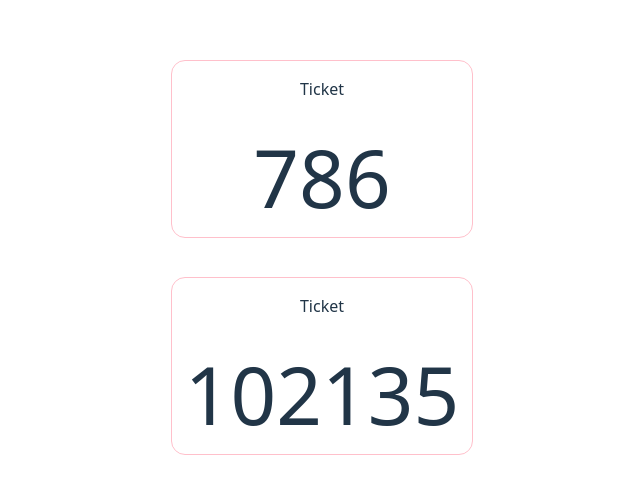
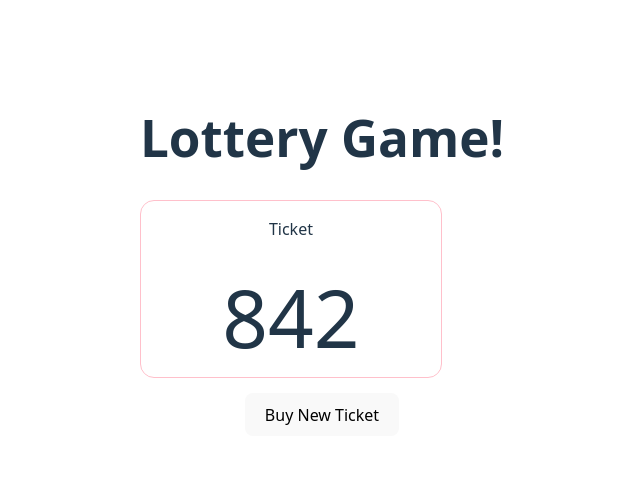
Before and after one commit to mayankchugh17/Lottery, a React (Vite) app: page / in a window 1280 px wide. Shown: the part 135-628 px from the top of the page, without its empty margins (318-958 px from the left). Built offline with nearby package versions, Linux system fonts and the light colour scheme.

Commit message:
winningSum has been declared

```diff
--- a/src/App.jsx
+++ b/src/App.jsx
@@ -1,14 +1,12 @@
-import LotteryGame from './Lotterygame'
+import LotteryGame from './Lottery.jsx'
 import Ticket from './Ticket.jsx'
+
 import './App.css'
 
 function App() {
   return (
    <>
-      <Ticket ticket={[7,8,6]} />
-      <br />
-      <Ticket ticket={[10,2,13,5]} />
-
+     <LotteryGame />
    </>
   )
 }
--- /dev/null
+++ b/src/Lottery.jsx
@@ -0,0 +1,20 @@
+import { useState } from "react";
+import { genTicket,sum } from "./helper.js";
+import Ticket from "./Ticket.jsx";
+
+export default function LotteryGame({ n = 3, winningSum = 10}){
+    const [ticket, setTicket] = useState(genTicket(3));
+    let isWinning = sum(ticket) === winningSum;
+
+    let buyTicket = () =>{
+        setTicket(genTicket(n))
+    }
+        return (
+        <>
+            <h1>Lottery Game!</h1>
+           <Ticket ticket={ticket} />
+            <button onClick={buyTicket}>Buy New Ticket</button>
+            <h3>{isWinning && "Congratulations, you won!"}</h3>
+        </>
+    );
+}
--- a/src/Lotterygame.jsx
+++ /dev/null
@@ -1,25 +0,0 @@
-import { useState } from "react";
-import { genTicket,sum } from "./helper";
-import "./lottery.css";
-
-export default function LotteryGame(){
-    const [ticket, setTicket] = useState(genTicket(3));
-    let isWinning = sum(ticket) === 15;
-
-    let buyTicket = () =>{
-        setTicket(genTicket(3))
-    }
-        return (
-        <>
-            <h1>Lottery Game!</h1>
-            <div className="ticket">
-                <span>{ticket[0]}</span>
-                <span>{ticket[1]}</span>
-                <span>{ticket[2]}</span>
-            </div>
-            <br />
-            <button onClick={buyTicket}>Buy New Ticket</button>
-            <h3>{isWinning && "Congratulations, you won!"}</h3>
-        </>
-    );
-}
```
